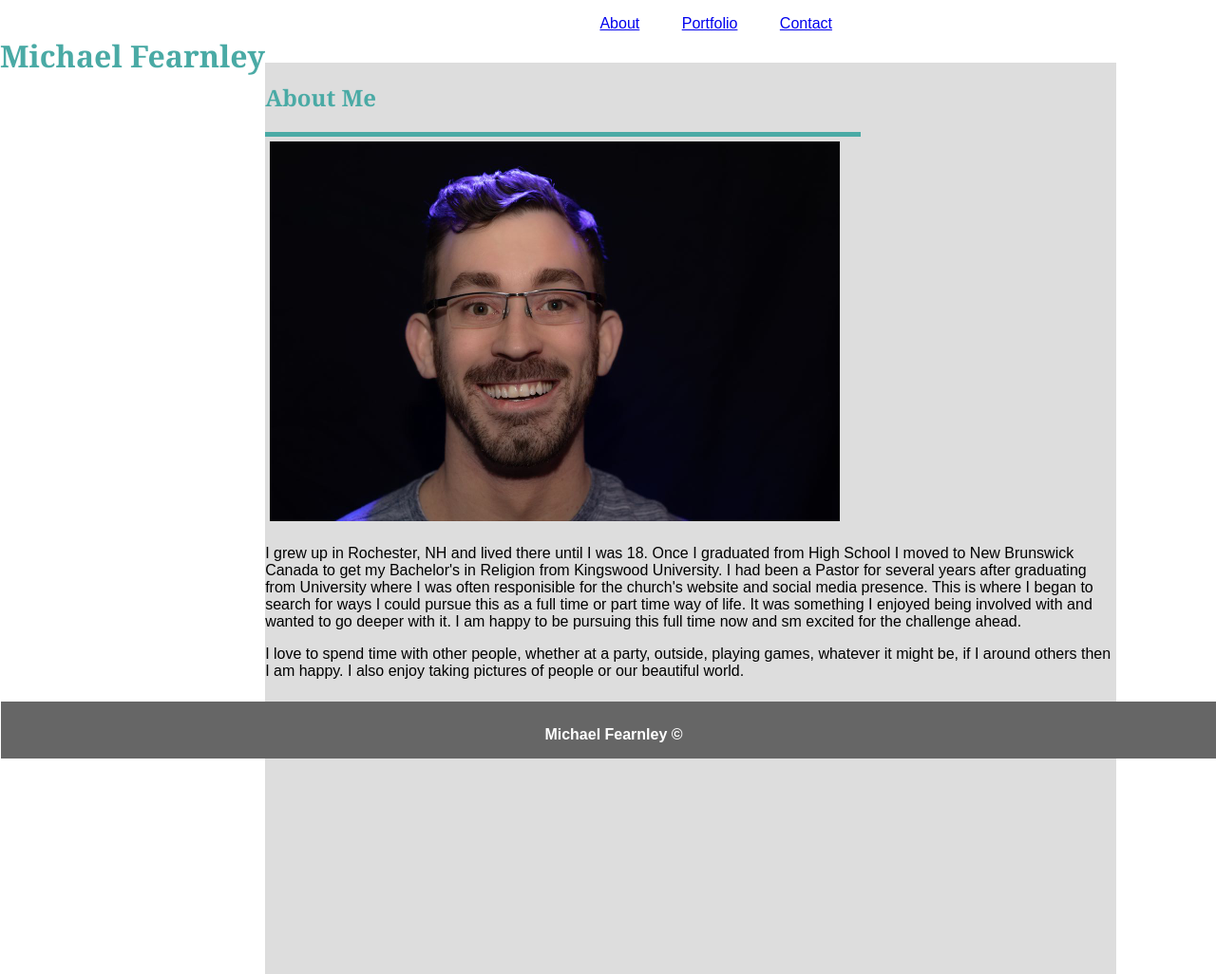
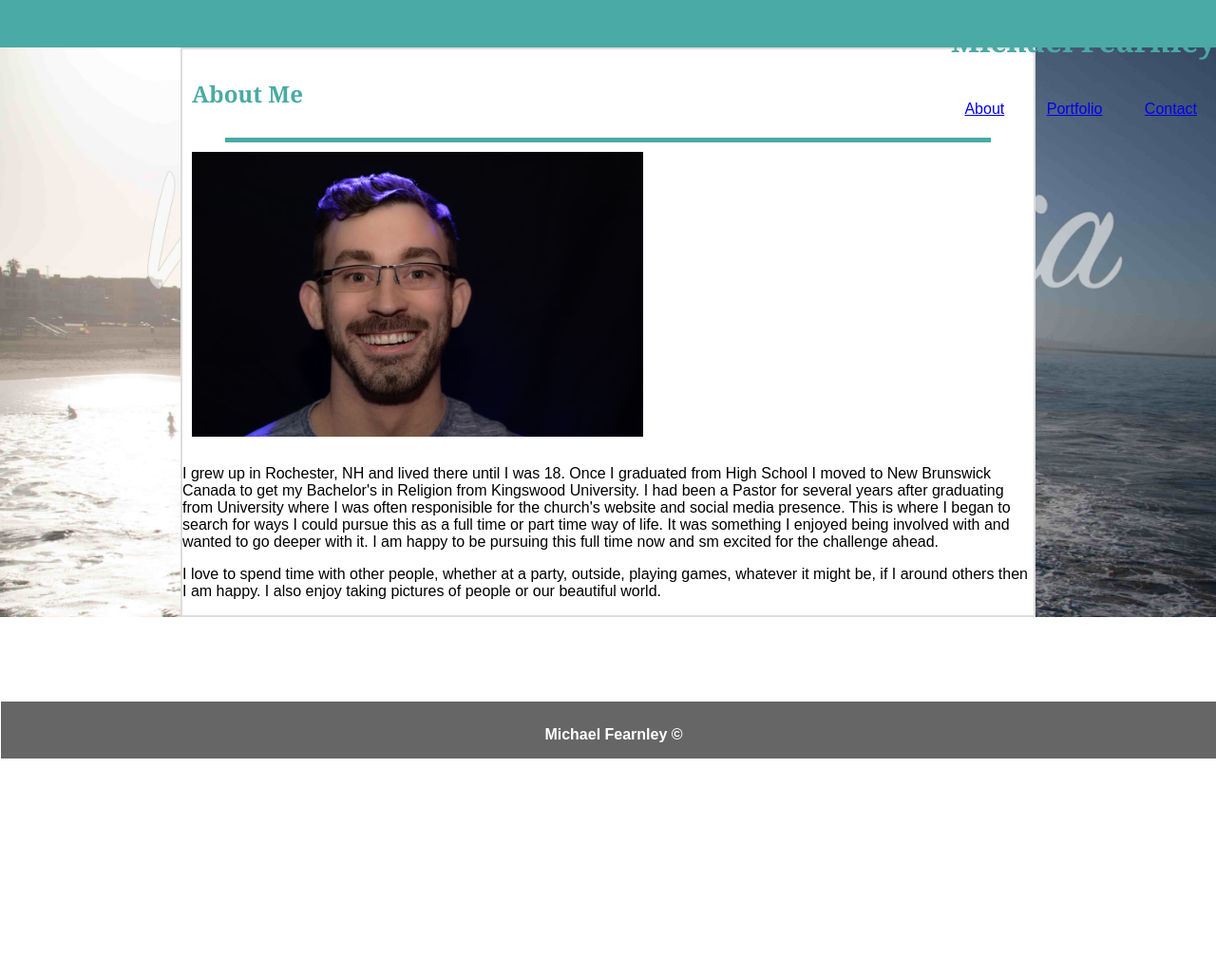
Before and after one commit to FearMichael/basic-portfolio, a plain HTML site: page index.html in a window 1280 px wide. Shown: the whole page at 95% size. After the commit the page ends 800 px from the top, so only its background shows below. Drawn offline with Linux system fonts and the light colour scheme; files whose address does not match are found by name.

Commit message:
still working on nav bar and the rest of CSS

```diff
--- a/assets/css/style.css
+++ b/assets/css/style.css
@@ -5,44 +5,59 @@ font-family: 'Arial', 'Helvetica Neue', Helvetica, sans-serif;
 }
 h1 {
     color: #4aaaa5;
-    font-family: 'Georgia', Times, Times New Roman, serif;
+    font-family: 'Georgia', Times, 'Times New Roman', serif;
 }
 
 h2 {
     color: #4aaaa5;
-    font-family: 'Georgia', Times, Times New Roman, serif;
+    font-family: 'Georgia', Times, 'Times New Roman', serif;
+    padding: 10px;
 }
 
 h3 {
     color: #4aaaa5;
-    font-family: 'Georgia', Times, Times New Roman, serif;
+    font-family: 'Georgia', Times, 'Times New Roman', serif;
+}
+.main {
+    background-image: url("/Users/michaelfearnley/Desktop/code/basic-portfolio/assets/images/venice-background.jpg");
+    background-size: cover;
 }
 .content {
-    height: 960px;
-    overflow: scroll;
+    max-height: 960px;
     width: 70%;
-    background-color: #dddddd;
+    background-color: #ffffff;
+    border: 2px solid #dddddd;
+    margin: 50px auto 0;
 }
 
 .h-line {
-    width: 70%;
+    width: 90%;
     background-color: #4aaaa5;
     height: 5px;
+    margin: auto;
 }
 
 .prof-pic {
-    height: 400px;
-    width: 600px;
-    padding: 5px;
+    height: 300px;
+    width: 475px;
+    padding: 10px;
 }
 .nav-bar {
 height: 50px;
+background-color: #4aaaa5;
+color: #ffffff;
 text-align: right;
-width: 70%;
-border-bottom-color: red;
+width: 100%;
+position: fixed;
+top: 0;
 }
+/* .nav-bar-text {
+    text-align: left;
+    float: left;
+    position: relative;
+} */
 .nav-bar li {
-    display: inline;
+    display: inline-block;
     list-style-type: none;
     padding: 20px;
 }
@@ -51,7 +66,7 @@ border-bottom-color: red;
     background-color: #ffffff;
     border: #cccccc;
     float: left;
-    left: 30%;
+    display: relative;
 }
 
 .footer {
@@ -66,3 +81,10 @@ border-bottom-color: red;
     width: 100%;
     margin: 1px;
 }
+
+.portfolio-wrapper {
+    position: relative;
+}
+.portfolio-wrapper span {
+    position: absolute;
+}
--- a/index.html
+++ b/index.html
@@ -9,7 +9,7 @@
 </head>
 <body>
     <div class="nav-bar">
-<h1 class="main-header">Michael Fearnley</h1>
+    <h1 class="nav-bar-text">Michael Fearnley</h1>
 <ul>
     <li><a href="index.html">About</a></li>
     <li><a href="portfolio.html">Portfolio</a></li>
```
Also changed, not shown: portfolio.html (+4 -4 lines).
